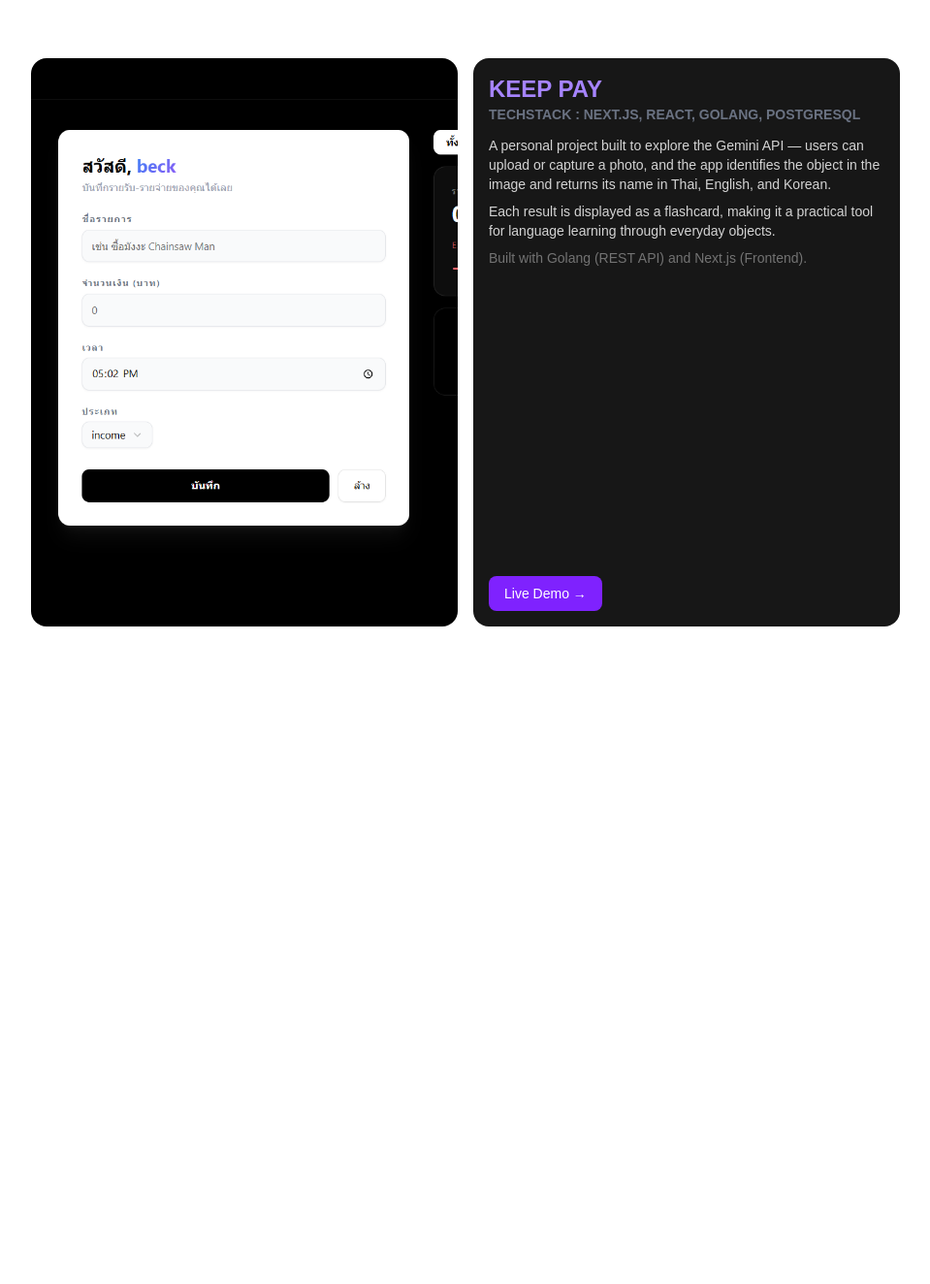
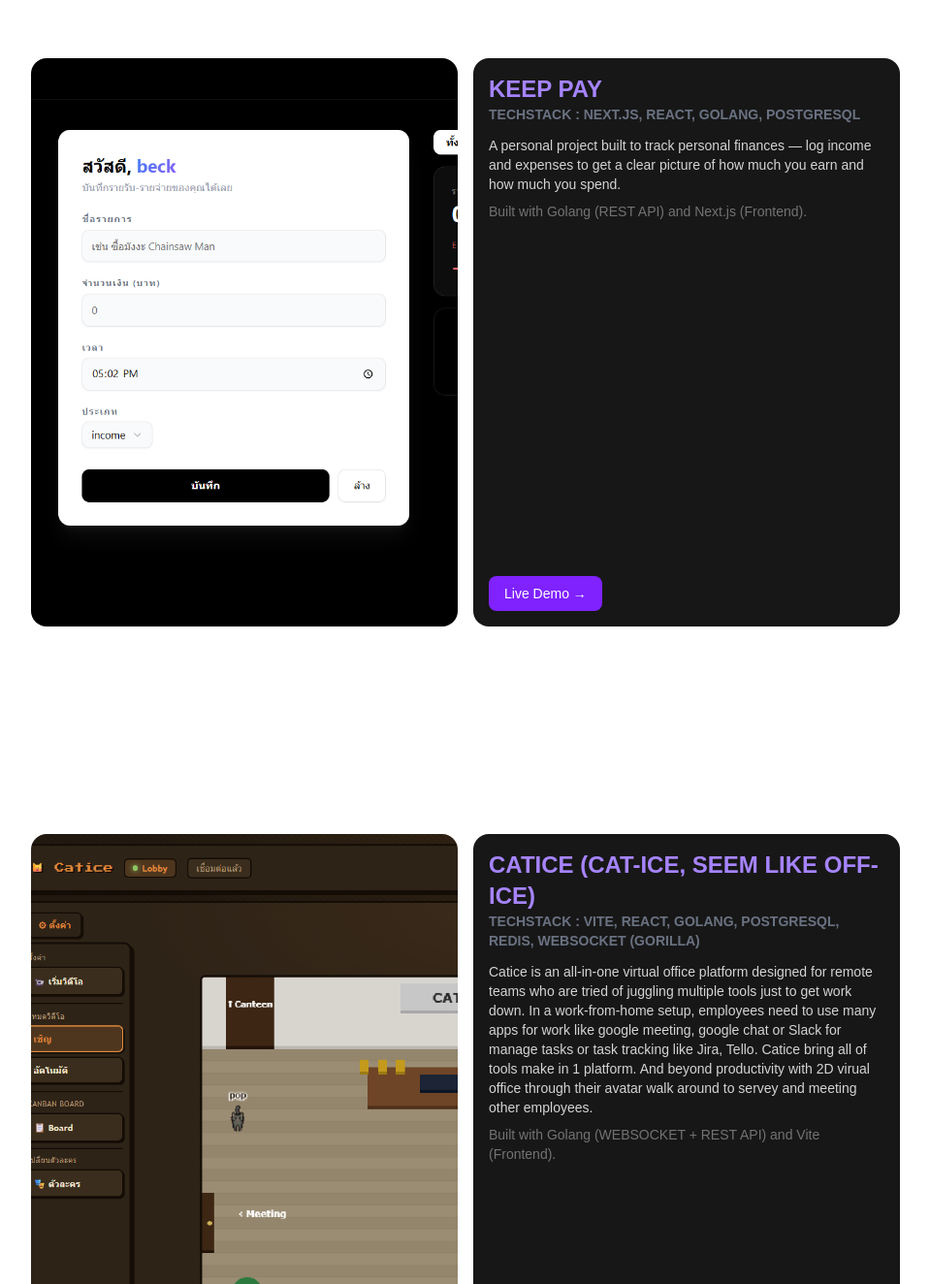
Before and after one commit to minyjae/portfolio, a Next.js app: page / in a window 1280 px wide. Shown: the part 4047-5371 px from the top of the page at 97% size, without its empty margins (160-1119 px from the left). Before the commit the page ends 4800 px from the top, so only its background shows below. Built offline with nearby package versions, Linux system fonts and the light colour scheme.

Commit message:
Refactor code structure for improved readability and maintainability

```diff
--- a/app/(main)/page.tsx
+++ b/app/(main)/page.tsx
@@ -205,7 +205,7 @@ const page = () => {
                 </p>
 
                 <h3>For Testing</h3>
-                <p>Email : test@gmail.com</p>
+                <p>Email : admintest@example.com</p>
                 <p>Password : 1234test</p>
               </div>
               <div className="tw:mt-auto tw:flex tw:gap-2">
@@ -303,14 +303,7 @@ const page = () => {
               </span>
               <div className="tw:flex tw:flex-col tw:gap-2 tw:text-sm tw:text-neutral-300">
                 <p>
-                  A personal project built to explore the Gemini API — users can
-                  upload or capture a photo, and the app identifies the object
-                  in the image and returns its name in Thai, English, and
-                  Korean.
-                </p>
-                <p>
-                  Each result is displayed as a flashcard, making it a practical
-                  tool for language learning through everyday objects.
+                  A personal project built to track personal finances — log income and expenses to get a clear picture of how much you earn and how much you spend.
                 </p>
                 <p className="tw:text-neutral-500">
                   Built with Golang (REST API) and Next.js (Frontend).
@@ -330,6 +323,51 @@ const page = () => {
           </div>
         </div>
       </RevealOnScroll>
+
+      <RevealOnScroll>
+        <div className="tw:flex tw:flex-col tw:justify-center tw:items-center tw:min-h-screen tw:px-6 tw:mb-4 tw:md:mb-0">
+          <div className="tw:grid tw:grid-cols-1 tw:md:grid-cols-2 tw:w-full tw:max-w-4xl tw:gap-4">
+            <div className="tw:relative tw:aspect-3/4 tw:rounded-2xl tw:overflow-hidden">
+              <Image
+                src="/catice.png"
+                alt="my-self"
+                fill
+                sizes="(max-width: 768px) 100vw, 448px"
+                className="tw:object-cover"
+              />
+            </div>
+
+            <div className="tw:bg-neutral-900 tw:p-4 tw:rounded-2xl tw:flex tw:flex-col tw:gap-3">
+              <span className="tw:font-semibold tw:uppercase tw:text-violet-400 tw:text-2xl">
+                Catice (cat-ice, seem like off-ice)
+                <p className="tw:text-gray-500 tw:text-sm">
+                  Techstack : Vite, React, Golang, Postgresql, Redis, Websocket (Gorilla)
+                </p>
+              </span>
+              <div className="tw:flex tw:flex-col tw:gap-2 tw:text-sm tw:text-neutral-300">
+                <p>
+                  Catice is an all-in-one virtual office platform designed for remote teams who are tried of juggling multiple tools just to get work down.
+                  In a work-from-home setup, employees need to use many apps for work like google meeting, google chat or Slack for manage tasks or task tracking like Jira, Tello.
+                  Catice bring all of tools make in 1 platform. And beyond productivity with 2D virual office through their avatar walk around to servey and meeting other employees.
+                </p>
+                <p className="tw:text-neutral-500">
+                  Built with Golang (WEBSOCKET + REST API) and Vite (Frontend).
+                </p>
+              </div>
+              <div className="tw:mt-auto tw:flex tw:gap-2">
+                <a
+                  href="https://catice-frontend-production.up.railway.app/"
+                  target="_blank"
+                  rel="noopener noreferrer"
+                  className="tw:rounded-lg tw:bg-violet-600 tw:px-4 tw:py-2 tw:text-sm tw:font-medium tw:text-white tw:transition-colors hover:tw:bg-violet-500"
+                >
+                  Live Demo →
+                </a>
+              </div>
+            </div>
+          </div>
+        </div>
+      </RevealOnScroll>
     </>
   );
 };
```
Also changed, not shown: public/catice.png (added).
